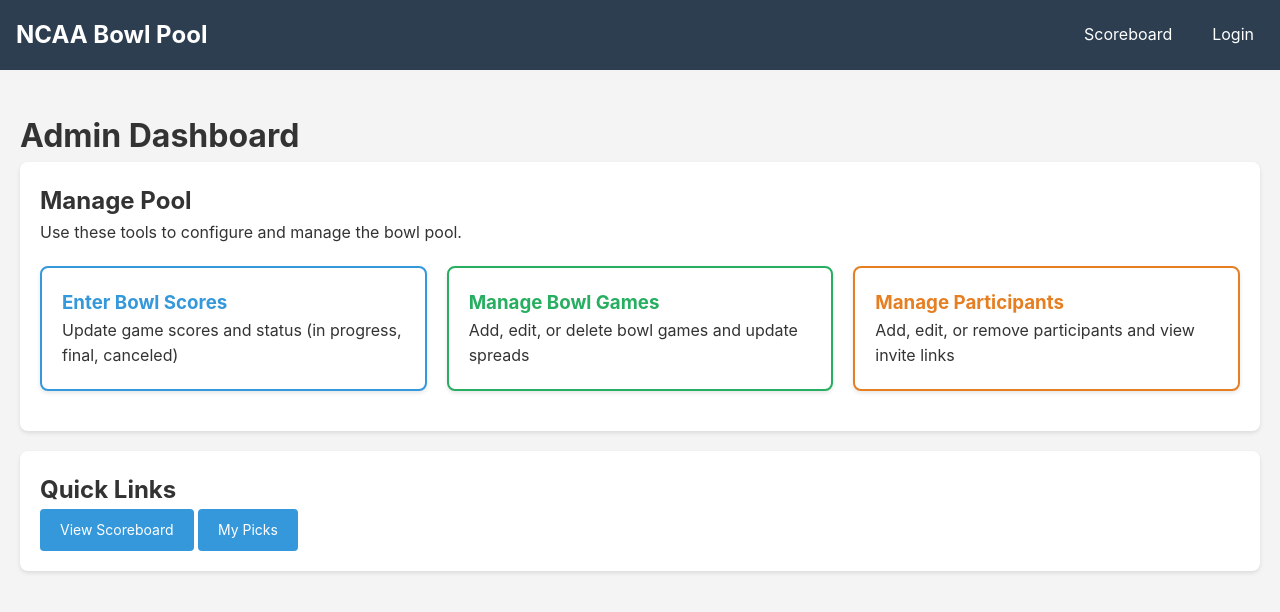
After one commit to mliberty1/bowl_pool, a Flask app: template templates/admin_index.html in a window 1280 px wide. The commit adds this page. Shown: the top 612 px of the page. Run offline with Flask 3, Linux system fonts and the light colour scheme; the template is opened without the code that fills it, so the values that code supplies are empty.

Commit message:
Fixed admin.

```diff
--- a/app.py
+++ b/app.py
@@ -9,6 +9,15 @@ import random
 app = Flask(__name__)
 app.config.from_object(Config)
 db.init_app(app)
+
+
+@app.context_processor
+def inject_current_user():
+    """Make current participant available to all templates"""
+    participant = None
+    if 'participant_id' in session:
+        participant = Participant.query.get(session['participant_id'])
+    return dict(current_user=participant)
 
 
 # Authentication decorator
@@ -125,6 +134,7 @@ def login():
         participant = Participant.query.filter_by(invite_token=token_from_url).first()
         if participant:
             session['participant_id'] = participant.id
+            session['is_admin'] = participant.is_admin
             flash(f'Welcome, {participant.get_display_name()}!', 'success')
             return redirect(url_for('picks'))
         else:
@@ -136,6 +146,7 @@ def login():
 
         if participant:
             session['participant_id'] = participant.id
+            session['is_admin'] = participant.is_admin
             flash(f'Welcome, {participant.get_display_name()}!', 'success')
             return redirect(url_for('picks'))
         else:
@@ -148,6 +159,7 @@ def login():
 def logout():
     """Logout"""
     session.pop('participant_id', None)
+    session.pop('is_admin', None)
     flash('You have been logged out', 'info')
     return redirect(url_for('login'))
 
@@ -345,6 +357,13 @@ def scoreboard():
                            total_participants=len(participants))
 
 
+@app.route('/admin')
+@admin_required
+def admin_index():
+    """Admin dashboard"""
+    return render_template('admin_index.html')
+
+
 @app.route('/admin/scores', methods=['GET', 'POST'])
 @admin_required
 def admin_scores():
--- a/seed_data.py
+++ b/seed_data.py
@@ -4,6 +4,7 @@ Seed the database with sample data for testing.
 from datetime import datetime, timedelta
 from app import app
 from models import db, Bowl, Participant
+import os
 
 
 def seed_database():
@@ -98,6 +99,9 @@ def seed_database():
         db.session.commit()
 
         # Print participant login URLs
+        # Use environment variable for base URL, default to Render deployment
+        base_url = os.environ.get('BASE_URL', 'https://bowl-pool.onrender.com')
+
         print("\n" + "="*80)
         print("PARTICIPANT LOGIN URLs")
         print("="*80)
@@ -105,7 +109,7 @@ def seed_database():
         for p in all_participants:
             print(f"\n{p.name} ({p.nickname})")
             print(f"  Admin: {p.is_admin}")
-            print(f"  Login URL: http://localhost:5000/login?token={p.invite_token}")
+            print(f"  Login URL: {base_url}/login?token={p.invite_token}")
 
         print("\n" + "="*80)
         print(f"Successfully seeded {len(all_participants)} participants and {len(bowls)} bowl games!")
--- /dev/null
+++ b/templates/admin_index.html
@@ -0,0 +1,44 @@
+{% extends "base.html" %}
+
+{% block title %}Admin Dashboard - Bowl Pool{% endblock %}
+
+{% block content %}
+<h1>Admin Dashboard</h1>
+
+<div class="card">
+    <h2>Manage Pool</h2>
+    <p>Use these tools to configure and manage the bowl pool.</p>
+
+    <div style="display: grid; grid-template-columns: repeat(auto-fit, minmax(300px, 1fr)); gap: 20px; margin-top: 20px;">
+        <a href="{{ url_for('admin_scores') }}" class="card" style="text-decoration: none; color: inherit; padding: 20px; border: 2px solid #3498db; transition: transform 0.2s;">
+            <h3 style="color: #3498db; margin-top: 0;">Enter Bowl Scores</h3>
+            <p>Update game scores and status (in progress, final, canceled)</p>
+        </a>
+
+        <a href="{{ url_for('admin_bowls') }}" class="card" style="text-decoration: none; color: inherit; padding: 20px; border: 2px solid #27ae60; transition: transform 0.2s;">
+            <h3 style="color: #27ae60; margin-top: 0;">Manage Bowl Games</h3>
+            <p>Add, edit, or delete bowl games and update spreads</p>
+        </a>
+
+        <a href="{{ url_for('admin_participants') }}" class="card" style="text-decoration: none; color: inherit; padding: 20px; border: 2px solid #e67e22; transition: transform 0.2s;">
+            <h3 style="color: #e67e22; margin-top: 0;">Manage Participants</h3>
+            <p>Add, edit, or remove participants and view invite links</p>
+        </a>
+    </div>
+</div>
+
+<div class="card">
+    <h2>Quick Links</h2>
+    <p>
+        <a href="{{ url_for('scoreboard') }}" class="btn">View Scoreboard</a>
+        <a href="{{ url_for('picks') }}" class="btn">My Picks</a>
+    </p>
+</div>
+
+<style>
+    .card:hover {
+        transform: translateY(-5px);
+        box-shadow: 0 4px 8px rgba(0,0,0,0.2);
+    }
+</style>
+{% endblock %}
--- a/templates/base.html
+++ b/templates/base.html
@@ -181,9 +181,12 @@
             <h1>NCAA Bowl Pool</h1>
             <ul>
                 <li><a href="{{ url_for('scoreboard') }}">Scoreboard</a></li>
-                {% if session.get('participant_id') %}
+                {% if current_user %}
                     <li><a href="{{ url_for('picks') }}">My Picks</a></li>
                     <li><a href="{{ url_for('profile') }}">My Profile</a></li>
+                    {% if current_user.is_admin %}
+                        <li><a href="{{ url_for('admin_index') }}">Admin</a></li>
+                    {% endif %}
                     <li><a href="{{ url_for('logout') }}">Logout</a></li>
                 {% else %}
                     <li><a href="{{ url_for('login') }}">Login</a></li>
```
Also changed, not shown: templates/scoreboard.html (+0 -13 lines).
